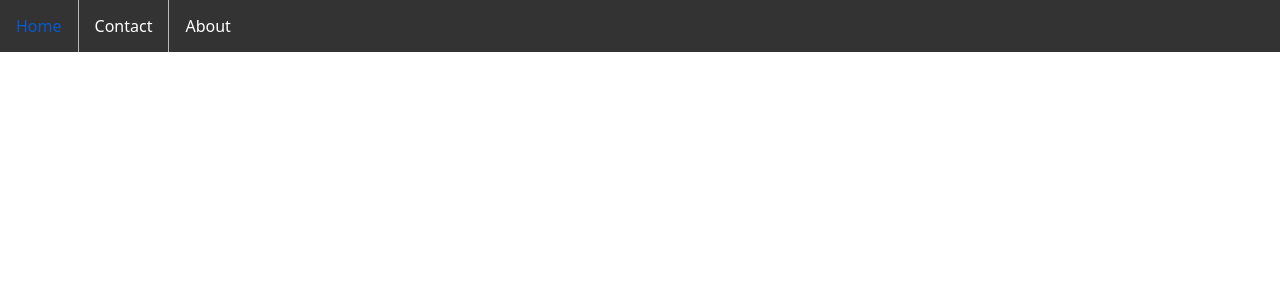
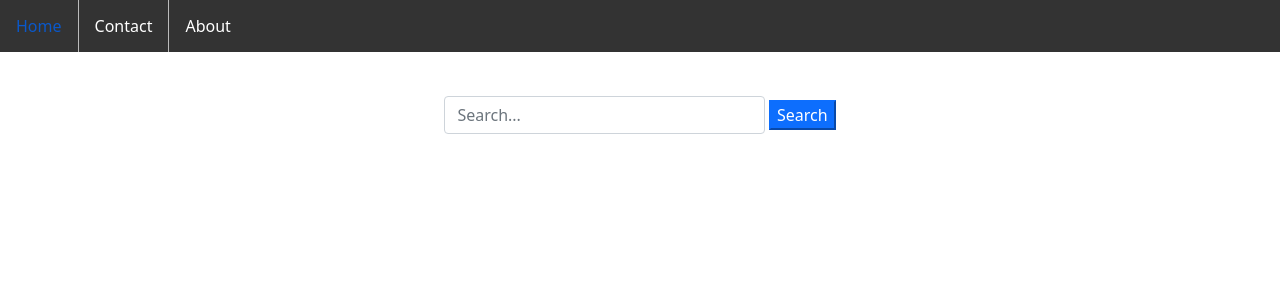
Before and after one commit to rjbatula/django-recipe-search, a Django app: page /blog/ in a window 1280 px wide. Shown: the top 300 px of the page. Run offline with Django 3.2, Linux system fonts and the light colour scheme; data that the repository does not hold is empty.

Commit message:
Added Search Btn in UI and Added Details in Recipes List

```diff
--- a/blog/static/blog/style.css
+++ b/blog/static/blog/style.css
@@ -4,7 +4,7 @@ ul {
 	padding: 0;
 	overflow: hidden;
 	background-color: #333;
-	position: fixed;
+	position: absolute;
 	top: 0;
 	left: 0;
 	width: 100%;
@@ -13,6 +13,7 @@ ul {
 li {
 	float: left;
 	border-right: 1px solid #bbb;
+	color: white;
 }
 
 li:last-child {
--- a/blog/templates/blog/index.html
+++ b/blog/templates/blog/index.html
@@ -24,16 +24,34 @@
 		</div>
 
 		<div
-			class="container row mt-5 text-center"
-			style="margin-left: auto; margin-right: auto; margin-top: 100px"
+			class="container row mt-5 text-center pt-5"
+			style="margin-left: auto; margin-right: auto"
 		>
+			<form class="form-inline mb-5">
+				<div class="form-group">
+					<input
+						type="text"
+						class="form-control"
+						placeholder="Search..."
+						name="usertext"
+						style="display: inline-block; width: 30%"
+					/>
+					<input type="button" class="btn-primary" value="Search" />
+				</div>
+			</form>
 			{% for recipe in recipes %}
-			<div class="col-lg-6 col-sm-12 mb-3">
-				<div class="card" style="width: 28rem; margin: 0 auto">
+			<div class="col-lg-4 col-sm-12 mb-3">
+				<div class="card" style="width: 18rem; margin: 0 auto">
 					<img src="{{ recipe.recipe.image }}" class="card-img-top" />
 					<div class="card-body">
 						<h5 class="card-title">{{ recipe.recipe.label }}</h5>
 						<p class="card-content">{{ recipe.recipe.source }}</p>
+
+						<details>
+							<summary>details</summary>
+							<p style="margin-top: 10px">{{ recipe.recipe.calories }} kcal</p>
+							<p>{{recipe.recipe.ingredientLines}}</p>
+						</details>
 					</div>
 				</div>
 			</div>
```
